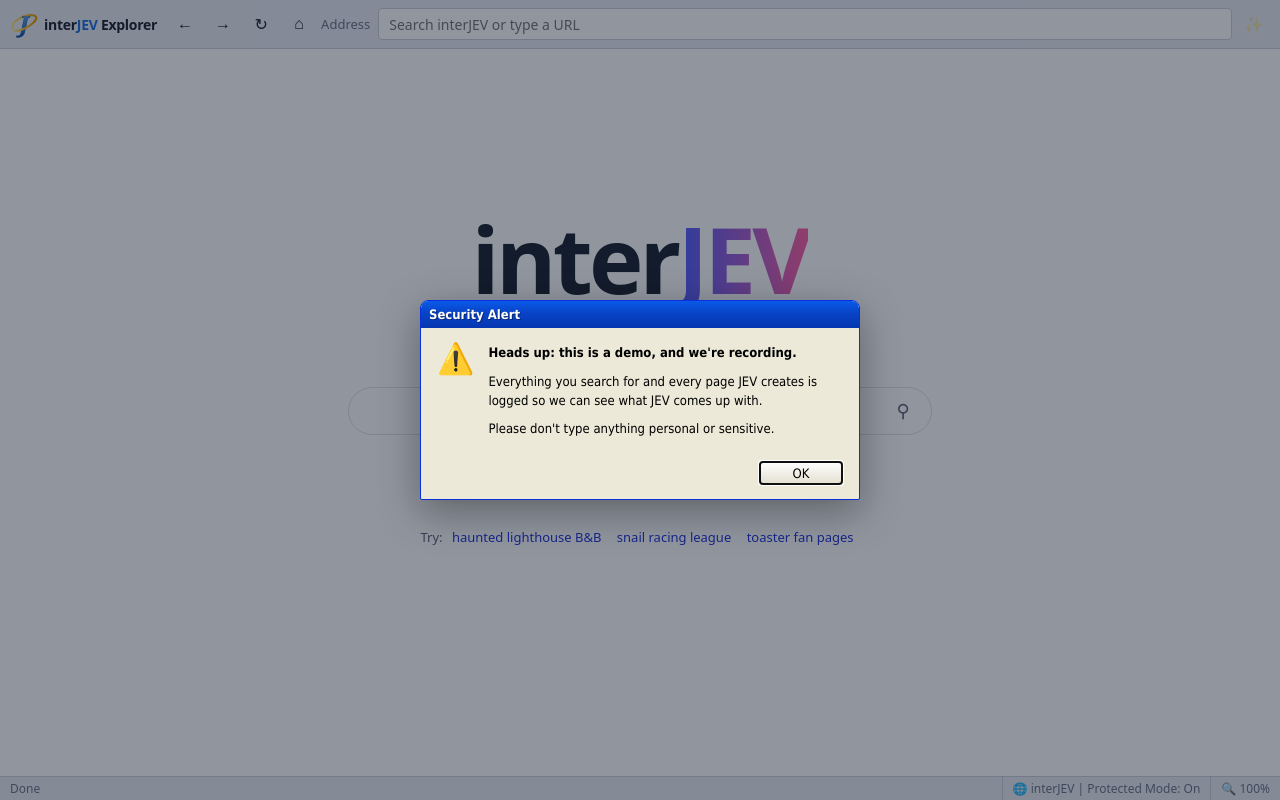
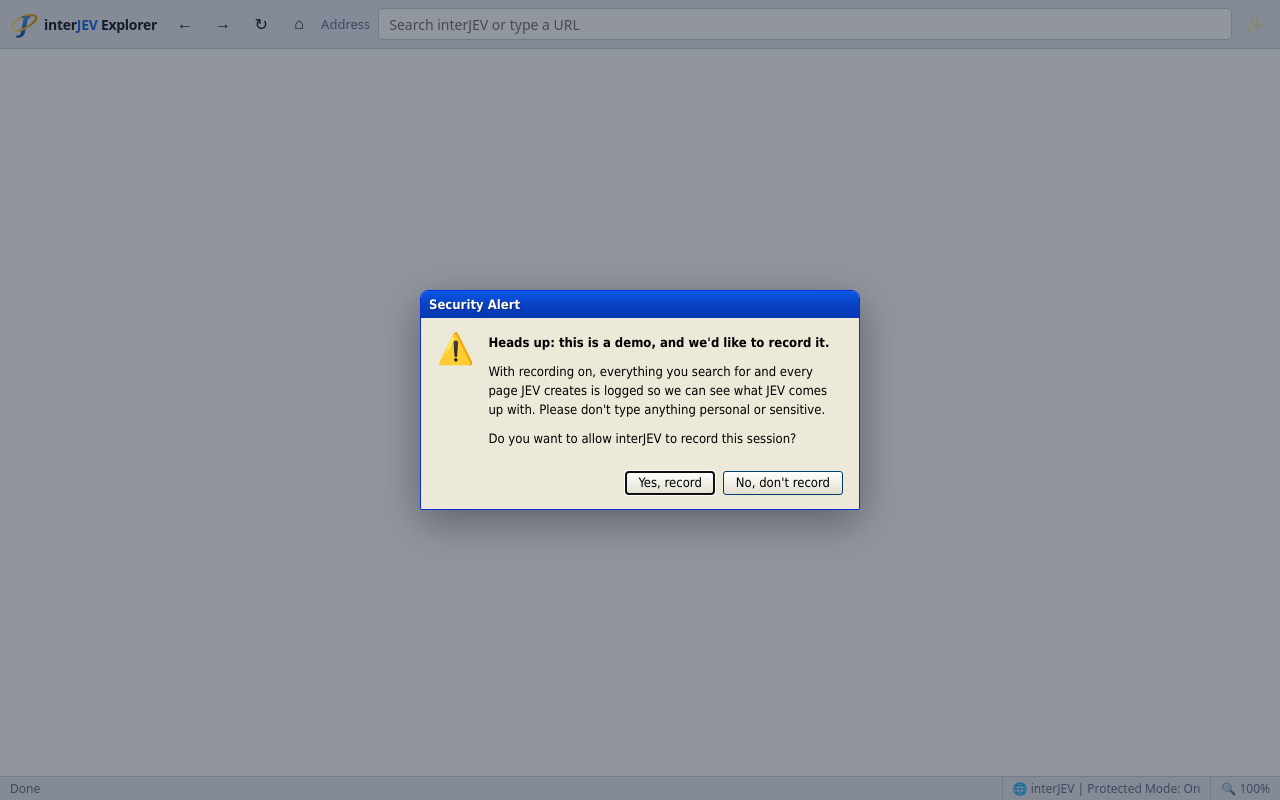
Before and after one commit to Echooff3/interJEV-explorer, a Flask app: page / in a window 1280 px wide. Run offline with Flask 3, Linux system fonts and the light colour scheme; some libraries are stand-ins or nearby versions.

Commit message:
Let visitors opt out of recording; add REC indicator
The startup notice now asks Yes/No. The page doesn't load until the visitor
answers, and an opt-out (a session cookie) suppresses all logging, console
or Postgres. A blinking REC badge in the toolbar shows while a session is
recorded; clicking it reopens the notice. Pages opened directly in a tab are
redirected into the shell so the notice can't be bypassed.

Co-Authored-By: Claude Opus 5.5 <noreply@anthropic.com>
Claude-Session: https://claude.ai/code/session_01RvZkDSfpESR1gXQJjy3HSr

```diff
--- a/interjev/app.py
+++ b/interjev/app.py
@@ -33,12 +33,26 @@ SITE_CSP = (
 
 
 VISITOR_COOKIE = "jev_vid"
+RECORD_COOKIE = "jev_record"  # "off" when the visitor opted out on the startup notice
 
 
 def create_app(client_factory=get_client, recorder=None) -> Flask:
     app = Flask(__name__)
     store = Store()
     recorder = recorder or make_recorder()
+
+    def record(table: str, **fields) -> None:
+        if recording_allowed():
+            recorder.record(table, **fields)
+
+    def recording_allowed() -> bool:
+        return request.cookies.get(RECORD_COOKIE) != "off"
+
+    def outside_shell():
+        """A page opened directly in a tab skips the startup notice, so reopen it inside the shell."""
+        if request.headers.get("Sec-Fetch-Dest") == "document":
+            return redirect("/?" + urlencode({"start": request.full_path.rstrip("?")}))
+        return None
     search_cache: dict[str, list[dict]] = {}
     search_lock = threading.Lock()
 
@@ -55,16 +69,24 @@ def create_app(client_factory=get_client, recorder=None) -> Flask:
             resp.set_cookie(VISITOR_COOKIE, uuid.uuid4().hex, max_age=365 * 86400, samesite="Lax", httponly=True)
         return resp
 
+    @app.post("/api/recording")
+    def set_recording():
+        allowed = bool((request.get_json(silent=True) or {}).get("record"))
+        resp = jsonify({"recording": allowed})
+        # A session cookie: the notice asks again every time the browser opens.
+        resp.set_cookie(RECORD_COOKIE, "on" if allowed else "off", samesite="Lax", httponly=True)
+        return resp
+
     @app.get("/home")
     def home():
-        return render_template("home.html")
+        return outside_shell() or render_template("home.html")
 
     @app.get("/results")
     def results():
         q = request.args.get("q", "").strip()
         if not q:
             return redirect("/home")
-        return render_template("results.html", q=q)
+        return outside_shell() or render_template("results.html", q=q)
 
     @app.get("/go")
     def go():
@@ -101,7 +123,7 @@ def create_app(client_factory=get_client, recorder=None) -> Flask:
         with search_lock:
             cached = search_cache.get(key)
         if cached is not None:
-            recorder.record("searches", visitor_id=visitor_id(), query=q, results=cached, cached=True)
+            record("searches", visitor_id=visitor_id(), query=q, results=cached, cached=True)
             return cached
         started = time.monotonic()
         model = None
@@ -111,10 +133,10 @@ def create_app(client_factory=get_client, recorder=None) -> Flask:
             raw = client.complete(prompts.search_messages(q))
             items = parse_results(raw)
         except JEVError as exc:
-            recorder.record("searches", visitor_id=visitor_id(), query=q, model=model,
+            record("searches", visitor_id=visitor_id(), query=q, model=model,
                             duration_ms=elapsed_ms(started), error=str(exc))
             raise
-        recorder.record("searches", visitor_id=visitor_id(), query=q, results=items, model=model,
+        record("searches", visitor_id=visitor_id(), query=q, results=items, model=model,
                         duration_ms=elapsed_ms(started))
         for item in items:
             host = urlsplit(item["url"]).hostname
@@ -148,6 +170,8 @@ def create_app(client_factory=get_client, recorder=None) -> Flask:
         if regen:
             store.drop_page(url)
             return redirect(clean_local)
+        if request.method == "GET" and (bounce := outside_shell()):
+            return bounce
 
         headers = {
             "Content-Security-Policy": SITE_CSP,
@@ -179,6 +203,7 @@ def create_app(client_factory=get_client, recorder=None) -> Flask:
         )
 
         request_method = request.method
+        recording = recording_allowed()  # decided now: the generator runs after the request
         event = {
             "visitor_id": visitor_id(),
             "url": url,
@@ -201,7 +226,8 @@ def create_app(client_factory=get_client, recorder=None) -> Flask:
                 if tail:
                     yield tail
             except Exception as exc:  # surface failures inside the page
-                recorder.record("pages", **event, html=rw.html, duration_ms=elapsed_ms(started), error=str(exc))
+                if recording:
+                    recorder.record("pages", **event, html=rw.html, duration_ms=elapsed_ms(started), error=str(exc))
                 yield (
                     '<div style="font:14px sans-serif;background:#fee;color:#900;'
                     'border:1px solid #c66;padding:12px;margin:12px">'
@@ -209,8 +235,9 @@ def create_app(client_factory=get_client, recorder=None) -> Flask:
                 )
                 return
             page = rw.html
-            recorder.record("pages", **event, title=extract_title(page), html=page,
-                            duration_ms=elapsed_ms(started), error=None if page.strip() else "empty page")
+            if recording:
+                recorder.record("pages", **event, title=extract_title(page), html=page,
+                                duration_ms=elapsed_ms(started), error=None if page.strip() else "empty page")
             if not page.strip():
                 yield "<p>JEV returned an empty page. Try regenerating.</p>"
                 return
--- a/interjev/templates/shell.html
+++ b/interjev/templates/shell.html
@@ -70,10 +70,23 @@
   .dialog .body { display: flex; gap: 14px; padding: 16px 16px 6px; line-height: 1.45; }
   .dialog .body .icon { font-size: 30px; line-height: 1; }
   .dialog .body p { margin: 0 0 10px; }
-  .dialog .buttons { display: flex; justify-content: flex-end; padding: 6px 16px 14px; }
-  .dialog .buttons button { width: 84px; height: 24px; border-radius: 3px; border: 1px solid #003c74; font: inherit;
+  .dialog .buttons { display: flex; justify-content: flex-end; gap: 8px; padding: 6px 16px 14px; }
+  .dialog .buttons button { width: auto; min-width: 84px; padding: 0 12px; height: 24px; border-radius: 3px; border: 1px solid #003c74; font: inherit;
                             background: linear-gradient(#fff, #e3e0d0); color: #000; }
   .dialog .buttons button:hover { background: linear-gradient(#fff, #f3d99a); }
+  .dialog .err { color: #b00020; margin: 0 16px 8px; }
+  .dialog .err:empty { display: none; }
+
+  /* Camcorder-style "REC" bug, shown while this session is being recorded */
+  .rec { display: flex; align-items: center; gap: 6px; width: auto; height: 26px; padding: 0 10px; margin-left: 4px;
+         border-radius: 13px; font: 700 12px/1 system-ui, sans-serif; letter-spacing: .08em; color: #d11a2a;
+         background: color-mix(in srgb, #d11a2a 12%, transparent); border: 1px solid color-mix(in srgb, #d11a2a 45%, transparent); }
+  .rec[hidden] { display: none; }
+  .rec:hover:not(:disabled) { background: color-mix(in srgb, #d11a2a 20%, transparent); }
+  .rec i { width: 9px; height: 9px; border-radius: 50%; background: #e0202f; animation: blink 1.2s steps(1) infinite; }
+  @keyframes blink { 50% { opacity: .15; } }
+  @media (prefers-color-scheme: dark) { .rec { color: #ff6b76; } }
+  @media (prefers-reduced-motion: reduce) { .rec i { animation: none; } }
 </style>
 </head>
 <body>
@@ -100,6 +113,7 @@
       <input id="address" spellcheck="false" placeholder="Search interJEV or type a URL">
     </form>
     <button id="regen" title="Ask JEV to reimagine this page" disabled>&#10024;</button>
+    <button class="rec" id="rec" hidden title="This session is being recorded. Click to change."><i></i>REC</button>
   </div>
 
   <div class="infobar" id="default-prompt" hidden>
@@ -108,7 +122,7 @@
     <button id="default-no">No</button>
   </div>
 
-  <iframe id="view" name="view" src="{{ start }}"></iframe>
+  <iframe id="view" name="view" src="about:blank" data-start="{{ start }}"></iframe>
 
   <div class="modal" id="notice" role="dialog" aria-modal="true" aria-labelledby="notice-title">
     <div class="dialog">
@@ -116,13 +130,17 @@
       <div class="body">
         <div class="icon" aria-hidden="true">&#9888;&#65039;</div>
         <div>
-          <p><strong>Heads up: this is a demo, and we're recording.</strong></p>
-          <p>Everything you search for and every page JEV creates is logged so we can see what JEV
-             comes up with.</p>
-          <p>Please don't type anything personal or sensitive.</p>
+          <p><strong>Heads up: this is a demo, and we'd like to record it.</strong></p>
+          <p>With recording on, everything you search for and every page JEV creates is logged so we
+             can see what JEV comes up with. Please don't type anything personal or sensitive.</p>
+          <p>Do you want to allow interJEV to record this session?</p>
         </div>
       </div>
-      <div class="buttons"><button id="notice-ok">OK</button></div>
+      <p class="err" id="notice-err"></p>
+      <div class="buttons">
+        <button id="notice-yes">Yes, record</button>
+        <button id="notice-no">No, don't record</button>
+      </div>
     </div>
   </div>
 
@@ -245,12 +263,46 @@ regen.onclick = () => {
 };
 address.addEventListener('focus', () => address.select());
 
-// Startup notice: shown every time the browser opens.
+// Startup notice: shown every time the browser opens. Nothing loads until the
+// visitor chooses, so an opted-out session is never logged.
 (() => {
   const notice = document.getElementById('notice');
-  const ok = document.getElementById('notice-ok');
-  ok.onclick = () => { notice.hidden = true; address.focus(); };
-  ok.focus();
+  const err = document.getElementById('notice-err');
+  const rec = document.getElementById('rec');
+  const yes = document.getElementById('notice-yes');
+  const no = document.getElementById('notice-no');
+  let started = false;
+
+  async function choose(record) {
+    yes.disabled = no.disabled = true;
+    err.textContent = '';
+    try {
+      const res = await fetch('/api/recording', {
+        method: 'POST',
+        headers: { 'Content-Type': 'application/json' },
+        body: JSON.stringify({ record }),
+      });
+      if (!res.ok) throw new Error(res.statusText);
+    } catch (e) {
+      err.textContent = "Couldn't save your choice. Please try again.";
+      return;
+    } finally {
+      yes.disabled = no.disabled = false;
+    }
+    notice.hidden = true;
+    rec.hidden = !record;
+    if (!started) {
+      started = true;
+      view.src = view.dataset.start;
+      document.dispatchEvent(new Event('jev:noticed'));
+    }
+    address.focus();
+  }
+
+  yes.onclick = () => choose(true);
+  no.onclick = () => choose(false);
+  rec.onclick = () => { notice.hidden = false; no.focus(); }; // change your mind mid-session
+  yes.focus();
 })();
 
 // The question every browser of a certain era asked on launch.
@@ -260,10 +312,8 @@ address.addEventListener('focus', () => address.select());
   let asked = false;
   try { asked = localStorage.getItem(KEY) === '1'; } catch (e) {}
   if (asked) return;
-  // Wait until the recording notice has been acknowledged.
-  const show = () => { promptBar.hidden = false; };
-  if (document.getElementById('notice').hidden) show();
-  else document.getElementById('notice-ok').addEventListener('click', show);
+  // Wait until the recording notice has been answered.
+  document.addEventListener('jev:noticed', () => { promptBar.hidden = false; }, { once: true });
   const remember = () => { try { localStorage.setItem(KEY, '1'); } catch (e) {} };
   document.getElementById('default-no').onclick = () => { promptBar.hidden = true; remember(); };
   document.getElementById('default-yes').onclick = () => {
```
Also changed, not shown: tests/test_recorder.py (+31 -0 lines), README.md.
